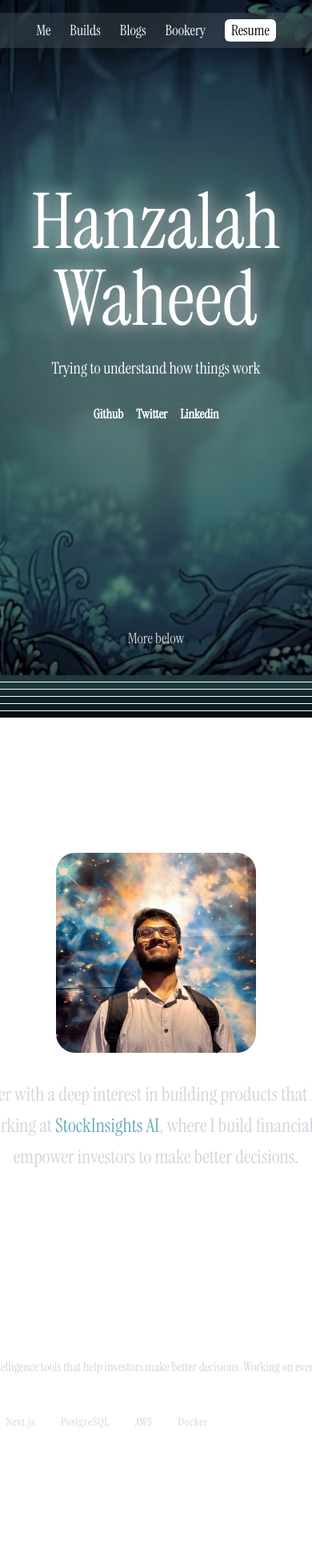
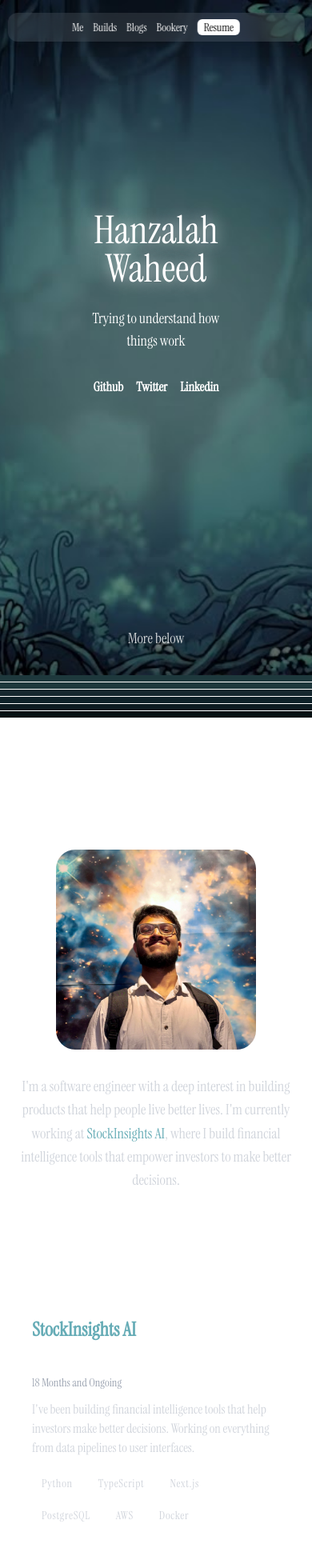
Before and after one commit to hanzalahwaheed/portfolio-v2, a Next.js app: page / in a window 390 px wide. Shown: the top 1960 px of the page at 80% size. Built offline with nearby package versions, Linux system fonts and the light colour scheme; no server answers; the database is empty.

Commit message:
feat: mobile responsive added

```diff
--- a/src/app/page.tsx
+++ b/src/app/page.tsx
@@ -24,11 +24,11 @@ const Home = () => {
             }}
           >
             <div className="absolute top-[45%] left-1/2 z-10 -translate-x-1/2 -translate-y-1/2 bg-transparent">
-              <h1 className={`${instrumentSerif.className} bg-gradient-background text-glow text-8xl text-white`}>
+              <h1 className={`${instrumentSerif.className} bg-gradient-background text-glow text-5xl text-white md:text-7xl lg:text-8xl`}>
                 Hanzalah Waheed
               </h1>
               <br />
-              <h2 className={`${instrumentSerif.className} text-xl text-white`}>
+              <h2 className={`${instrumentSerif.className} text-lg text-white md:text-xl`}>
                 Trying to understand how things work
               </h2>
               <div className="mt-8 flex items-center justify-center space-x-4">
--- a/src/components/about-me.tsx
+++ b/src/components/about-me.tsx
@@ -6,18 +6,18 @@ import Link from "next/link"
 
 const AboutMe = () => {
   return (
-    <div className="relative flex flex-col items-center justify-center px-4 py-16">
+    <div className="relative flex w-full flex-col items-center justify-center overflow-x-hidden px-4 py-16">
       {/* Content with relative z-index to appear above background */}
-      <div className="relative z-10">
-        <h1 className="text-glow mb-16 text-center text-4xl font-bold text-white">my story so far, tldr;</h1>
+      <div className="relative z-10 w-full">
+        <h1 className="text-glow mb-16 text-center text-3xl font-bold text-white md:text-4xl">my story so far, tldr;</h1>
 
         {/* basic intro */}
-        <div className="mx-auto mb-16 flex h-full w-full max-w-3xl flex-col items-center justify-center gap-8 lg:flex-row">
+        <div className="mx-auto mb-16 flex h-full w-full max-w-4xl flex-col items-center justify-center gap-8 lg:flex-row">
           <div className="flex-shrink-0">
             <Image src="/images/pfp.jpeg" alt="Hanzalah Waheed" width={250} height={250} className="rounded-3xl" />
           </div>
           <div className="flex h-full flex-1 flex-col justify-center text-center lg:text-left">
-            <p className="flex-1 text-2xl leading-relaxed font-medium text-gray-300">
+            <p className="flex-1 text-lg leading-relaxed font-medium text-gray-300 md:text-2xl">
               I&apos;m a software engineer with a deep interest in building products that help people live better lives.
               I&apos;m currently working at{" "}
               <Link
@@ -39,8 +39,8 @@ const AboutMe = () => {
         <MyBuilds />
 
         {/* tech stack */}
-        <div className="mx-auto mt-16 w-full max-w-3xl">
-          <h2 className="text-glow mb-8 text-center text-4xl text-white">Tech Stack</h2>
+        <div className="mx-auto mt-16 w-full max-w-4xl">
+          <h2 className="text-glow mb-8 text-center text-3xl text-white md:text-4xl">Tech Stack</h2>
           <FlowingCarouselTechStack />
           {/* <TechStack /> */}
         </div>
--- a/src/components/github-calendar.tsx
+++ b/src/components/github-calendar.tsx
@@ -9,8 +9,8 @@ interface GitHubCalendarProps {
 
 const GitHubCalendarComponent = ({ username, className = "" }: GitHubCalendarProps) => {
   return (
-    <div className={`${className}`}>
-      <div className="github-calendar-wrapper custom-scrollbar overflow-x-auto pb-2">
+    <div className={`w-full ${className}`}>
+      <div className="github-calendar-wrapper custom-scrollbar w-full overflow-x-auto pb-2">
         <GitHubCalendar
           username={username}
           year={new Date().getFullYear()}
--- a/src/components/my-builds.tsx
+++ b/src/components/my-builds.tsx
@@ -5,8 +5,8 @@ import { builds } from "../config"
 
 export const MyBuilds = () => {
   return (
-    <div id="builds" className="mx-auto mt-16 w-full max-w-3xl">
-      <h2 className="text-glow mb-8 text-center text-4xl text-white">my builds</h2>
+    <div id="builds" className="mx-auto mt-16 w-full max-w-4xl">
+      <h2 className="text-glow mb-8 text-center text-3xl text-white md:text-4xl">my builds</h2>
       <ul className="custom-scrollbar max-h-[500px] space-y-6 overflow-y-auto pr-2">
         {builds.map((build, index) => (
           <li key={index} className="border-b border-white/10 pb-6 last:border-b-0 last:pb-0">
--- a/src/components/my-work.tsx
+++ b/src/components/my-work.tsx
@@ -43,9 +43,9 @@ const WorkCard = ({ experience }: { experience: WorkExperience }) => (
 
 export const MyWork = () => {
   return (
-    <div className="mx-auto mt-16 w-full max-w-3xl">
+    <div className="mx-auto mt-16 w-full max-w-4xl">
       {/* Work Experience */}
-      <h2 className="text-glow mb-8 text-center text-4xl text-white">my work</h2>
+      <h2 className="text-glow mb-8 text-center text-3xl text-white md:text-4xl">my work</h2>
       <div className="grid gap-6">
         {workExperiences.map(experience => (
           <WorkCard key={experience.company} experience={experience} />
@@ -54,14 +54,14 @@ export const MyWork = () => {
 
       {/* OSS Contributions */}
       <div className="mt-12">
-        <h2 className="text-glow mb-8 text-center text-4xl text-white">open source</h2>
+        <h2 className="text-glow mb-8 text-center text-3xl text-white md:text-4xl">open source</h2>
         <OssContributions />
       </div>
 
       {/* GitHub Calendar */}
       <div className="mt-12">
-        <h2 className="text-glow mb-8 text-center text-4xl text-white">my github</h2>
-        <div className="rounded-2xl bg-white/5 p-6 backdrop-blur-sm">
+        <h2 className="text-glow mb-8 text-center text-3xl text-white md:text-4xl">my github</h2>
+        <div className="w-full max-w-full rounded-2xl bg-white/5 p-4 backdrop-blur-sm sm:p-6">
           <GitHubCalendar username={personalDetails.githubUsername} />
         </div>
       </div>
--- a/src/components/navbar.tsx
+++ b/src/components/navbar.tsx
@@ -51,13 +51,13 @@ const Navbar = () => {
 
   return (
     <nav
-      className={`fixed top-4 left-1/2 z-50 min-w-xl -translate-x-1/2 transform text-lg transition-all duration-300 ease-in-out ${isVisible ? "translate-y-0 opacity-100" : "-translate-y-full opacity-0"
+      className={`fixed top-4 left-1/2 z-50 w-[95%] -translate-x-1/2 transform text-sm transition-all duration-300 ease-in-out md:w-auto md:min-w-xl md:text-lg ${isVisible ? "translate-y-0 opacity-100" : "-translate-y-full opacity-0"
         }`}
     >
       <div className="min-h-8 rounded-xl bg-white/10 shadow-lg backdrop-blur-md">
         <div className="flex items-center justify-center space-x-4 px-4 py-2">
           {/* Navigation Links */}
-          <div className="flex items-center justify-center space-x-6">
+          <div className="flex items-center justify-center space-x-3 md:space-x-6">
             <Link
               to="about-me"
               smooth={true}
```
